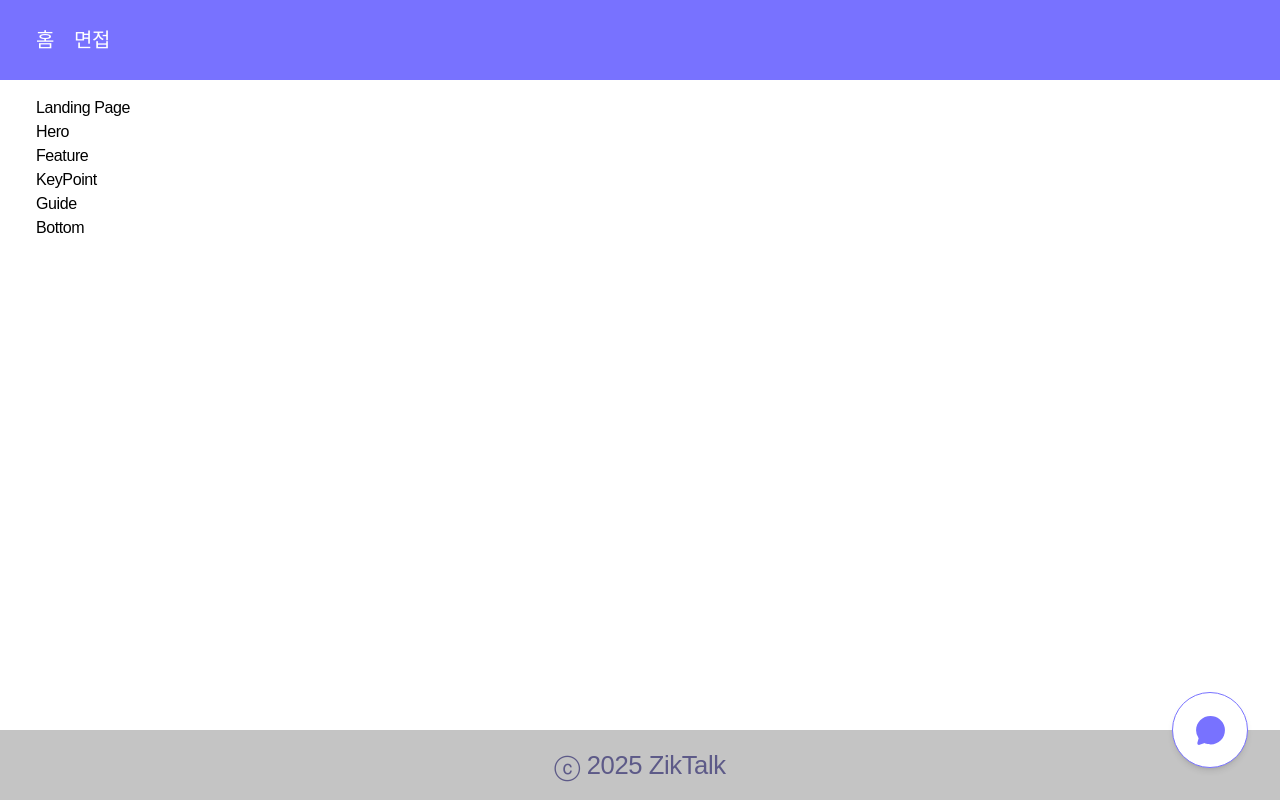
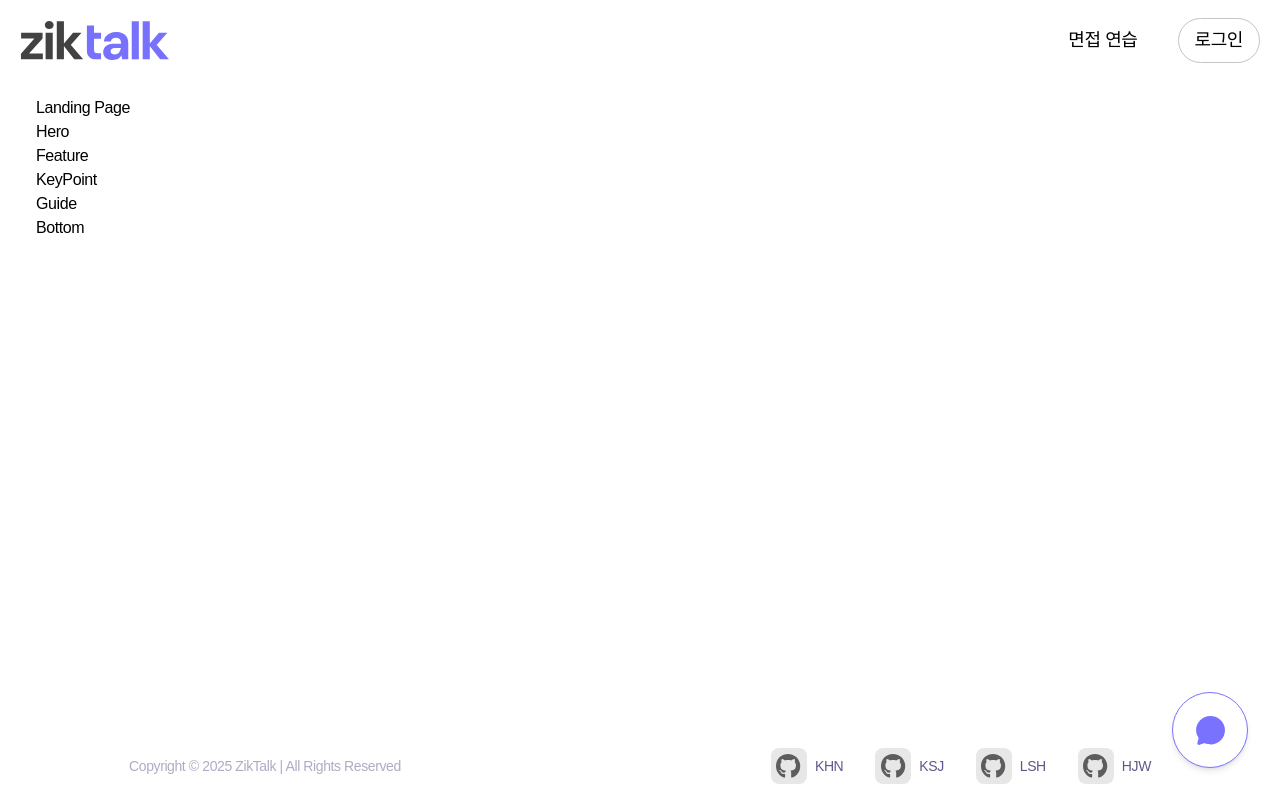
Before and after one commit to ko9612/ZikTalk, a React (Vite) app in the folder client/: page / in a window 1280 px wide. Built offline with nearby package versions, Linux system fonts and the light colour scheme.

Commit message:
fix: 헤더, 푸터(이미지 추가), 인터뷰탭, 마이페이지탭 세부 사항 수정, Layout 헤더 푸터 컴포넌트로 설정 (#5)

```diff
--- a/client/src/components/common/Footer.jsx
+++ b/client/src/components/common/Footer.jsx
@@ -1,20 +1,34 @@
 import React from "react";
+import github from "@/assets/images/github.svg";
 
 const Footer = () => {
-  const teamMembers = ["KHN", "KSJ", "LSH", "HJW"];
+  // const teamMembers = ["KHN", "KSJ", "LSH", "HJW"];
+  const teamMembers = [
+    { name: "KHN", link: "https://github.com/ko9612" },
+    { name: "KSJ", link: "https://github.com/ksj686" },
+    { name: "LSH", link: "https://github.com/lsohyuniil" },
+    { name: "HJW", link: "https://github.com/hanjay3757" },
+  ];
   return (
     <footer>
-      <div className="flex items-center justify-around gap-40 bg-white px-6 py-4 text-sm">
+      <div className="flex items-center justify-around gap-40 px-6 py-4 text-sm">
         <span className="text-zik-text/50">
           Copyright © 2025 ZikTalk | All Rights Reserved
         </span>
 
-        <div className="flex items-center space-x-4">
-          {teamMembers.map((name) => (
-            <div className="flex items-center space-x-2">
-              <div className="bg-zik-border h-5 w-5 rounded-full"></div>
-              <span className="text-zik-text font-medium">{name}</span>
-            </div>
+        <div className="flex items-center gap-4 space-x-4">
+          {teamMembers.map((member) => (
+            <a
+              key={member.name}
+              href={member.link}
+              target="_blank"
+              className="flex items-center space-x-2 transition-opacity hover:opacity-80"
+            >
+              <div className="bg-zik-border/40 flex h-[36px] w-[36px] items-center justify-center rounded-lg">
+                <img src={github} className="block"></img>
+              </div>
+              <span className="text-zik-text font-medium">{member.name}</span>
+            </a>
           ))}
         </div>
       </div>
--- a/client/src/components/common/Header.jsx
+++ b/client/src/components/common/Header.jsx
@@ -3,7 +3,7 @@ import React from "react";
 const Header = () => {
   return (
     <header>
-      <div className="mx-auto flex h-[80px] w-full max-w-1200 items-center justify-between px-20">
+      <div className="mx-auto flex h-[80px] w-full max-w-[1240px] items-center justify-between py-4">
         <h1 className="logo">
           <a href="#">
             <img
@@ -15,13 +15,16 @@ const Header = () => {
         </h1>
         <nav>
           <ul className="flex items-center gap-10">
-            <li className="relative">
+            <li>
               <a href="#" className="block text-[18px] font-medium">
                 면접 연습
               </a>
             </li>
-            <li className="border-zik-border block rounded-full border px-4 py-2">
-              <a href="#" className="border-font-medium text-[18px]">
+            <li>
+              <a
+                href="#"
+                className="border-font-medium border-zik-border block rounded-full border px-4 py-2 text-[18px]"
+              >
                 로그인
               </a>
             </li>
--- a/client/src/components/common/InterviewTap.jsx
+++ b/client/src/components/common/InterviewTap.jsx
@@ -1,24 +1,38 @@
 import React from "react";
+import Button from "./Button";
 
-const InterviewTap = () => {
+const InterviewTab = ({
+  activeTab = "설정", // 첫 번째 탭의 값으로 기본값 설정
+  onTabChange = () => {}, // 빈 함수로 설정
+}) => {
+  const tabs = ["설정", "사전 체크", "모의 면접", "응시 완료"];
+
   return (
-    <div className="bg-zik-border items-center px-6 py-3">
-      <ul className="m-0 flex list-none items-center justify-around gap-6 p-0 text-sm font-medium text-gray-600">
-        <li className="text-zik-text">설정</li>
-        <li className="text-zik-text/50">···</li>
-        <li className="text-zik-text/50">사전 체크</li>
-        <li className="text-zik-text/50">···</li>
-        <li className="text-zik-text/50">모의 면접</li>
-        <li className="text-zik-text/50">···</li>
-        <li className="text-zik-text/50">응시 완료</li>
-        <li className="text-zik-text/50">
-          <button className="bg-zik-main rounded-full px-4 py-2 text-white transition-colors hover:bg-indigo-500">
+    <div className="bg-zik-border m-0 items-center px-6 py-3">
+      <ul className="m-0 flex list-none items-center justify-around gap-6 p-0 text-[20px] font-medium text-gray-600">
+        {tabs.map((tab, index) => (
+          <>
+            <li
+              key={tab}
+              onClick={() => onTabChange(tab)}
+              className={`${activeTab === tab ? "text-zik-text" : "text-zik-text/50"}`}
+            >
+              {tab}
+            </li>
+            {index < tabs.length - 1 && (
+              <li className="text-zik-text/50">···</li>
+            )}
+          </>
+        ))}
+        <li>
+          <Button>나가기</Button>
+          {/* <button className="bg-zik-main rounded-full px-4 py-2 text-white transition-colors hover:bg-indigo-500">
             나가기
-          </button>
+          </button> */}
         </li>
       </ul>
     </div>
   );
 };
 
-export default InterviewTap;
+export default InterviewTab;
--- a/client/src/components/common/Layout.jsx
+++ b/client/src/components/common/Layout.jsx
@@ -2,17 +2,20 @@
 import { Outlet, Link } from "react-router-dom";
 import TopButton from "./TopButton";
 import ChatbotBotton from "./ChatbotBotton";
+import Header from "./Header";
+import Footer from "./Footer";
 
 const Layout = () => {
   return (
     <div className="flex min-h-screen flex-col">
       {/* Header */}
-      <header className="bg-zik-main flex h-[80px] justify-center text-white">
+      {/* <header className="bg-zik-main flex h-[80px] justify-center text-white">
         <div className="flex w-full max-w-[1240px] items-center gap-5 p-4 text-xl">
           <Link to="/">홈</Link>
           <Link to="/interview">면접</Link>
         </div>
-      </header>
+      </header> */}
+      <Header />
 
       {/* Main */}
       <main className="flex flex-1 justify-center">
@@ -22,11 +25,12 @@ const Layout = () => {
       </main>
 
       {/* Footer */}
-      <footer className="bg-zik-border text-zik-text flex justify-center">
+      {/* <footer className="bg-zik-border text-zik-text flex justify-center">
         <div className="w-full max-w-[1240px] p-4 text-center text-[1.6rem]">
           ⓒ 2025 ZikTalk
         </div>
-      </footer>
+      </footer> */}
+      <Footer />
 
       <TopButton />
       <ChatbotBotton />
--- a/client/src/components/common/MyPageTap.jsx
+++ b/client/src/components/common/MyPageTap.jsx
@@ -13,7 +13,7 @@ const MyPageTab = () => {
             key={tab}
             onClick={() => setActiveTab(tab)}
             className={`text-sm transition-colors ${
-              activeTab === tab ? "font-bold text-black" : "text-gray-400"
+              activeTab === tab ? "font-bold text-black" : "text-zik-text/50"
             }`}
           >
             {tab}
```
Also changed, not shown: client/src/assets/images/github.svg (added).
